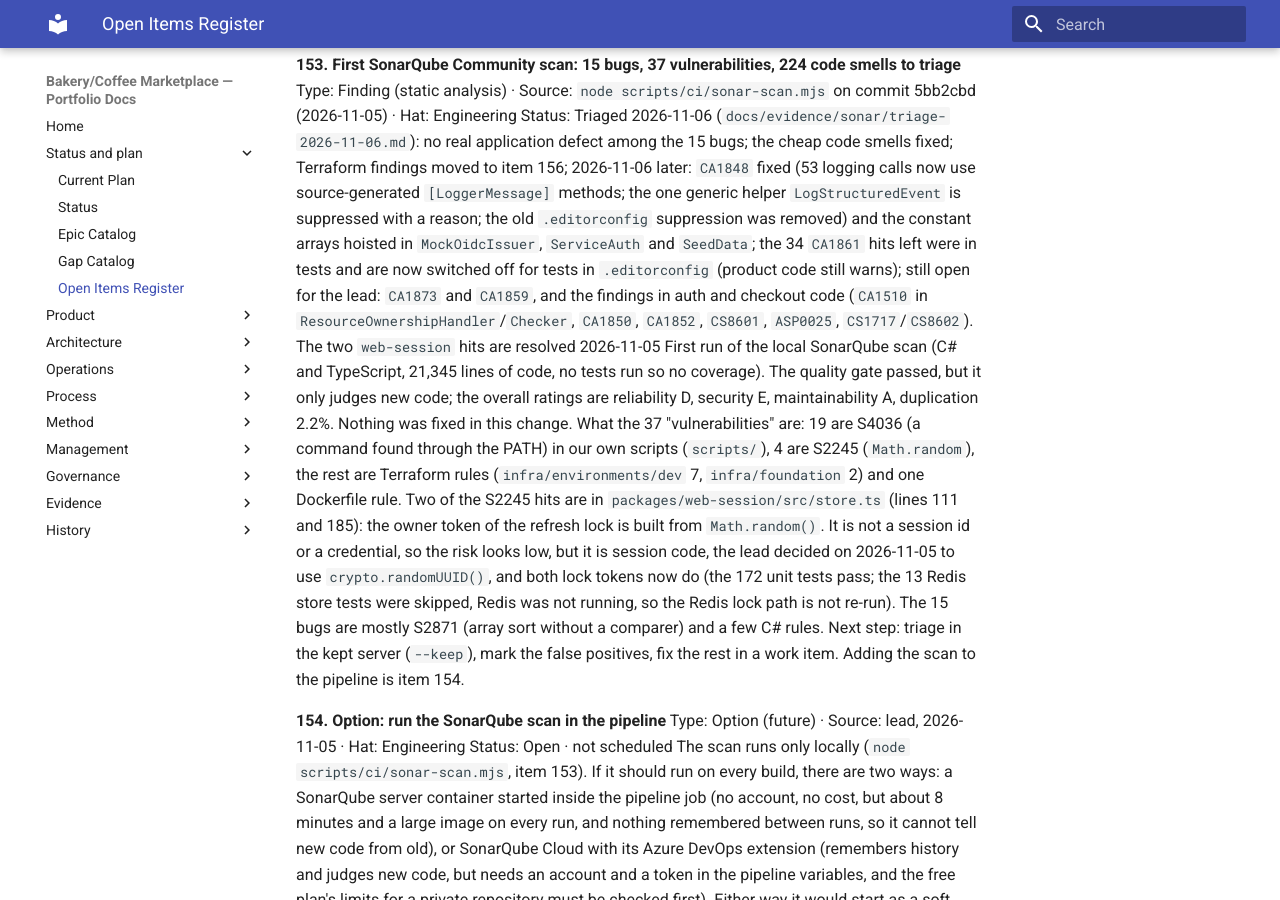
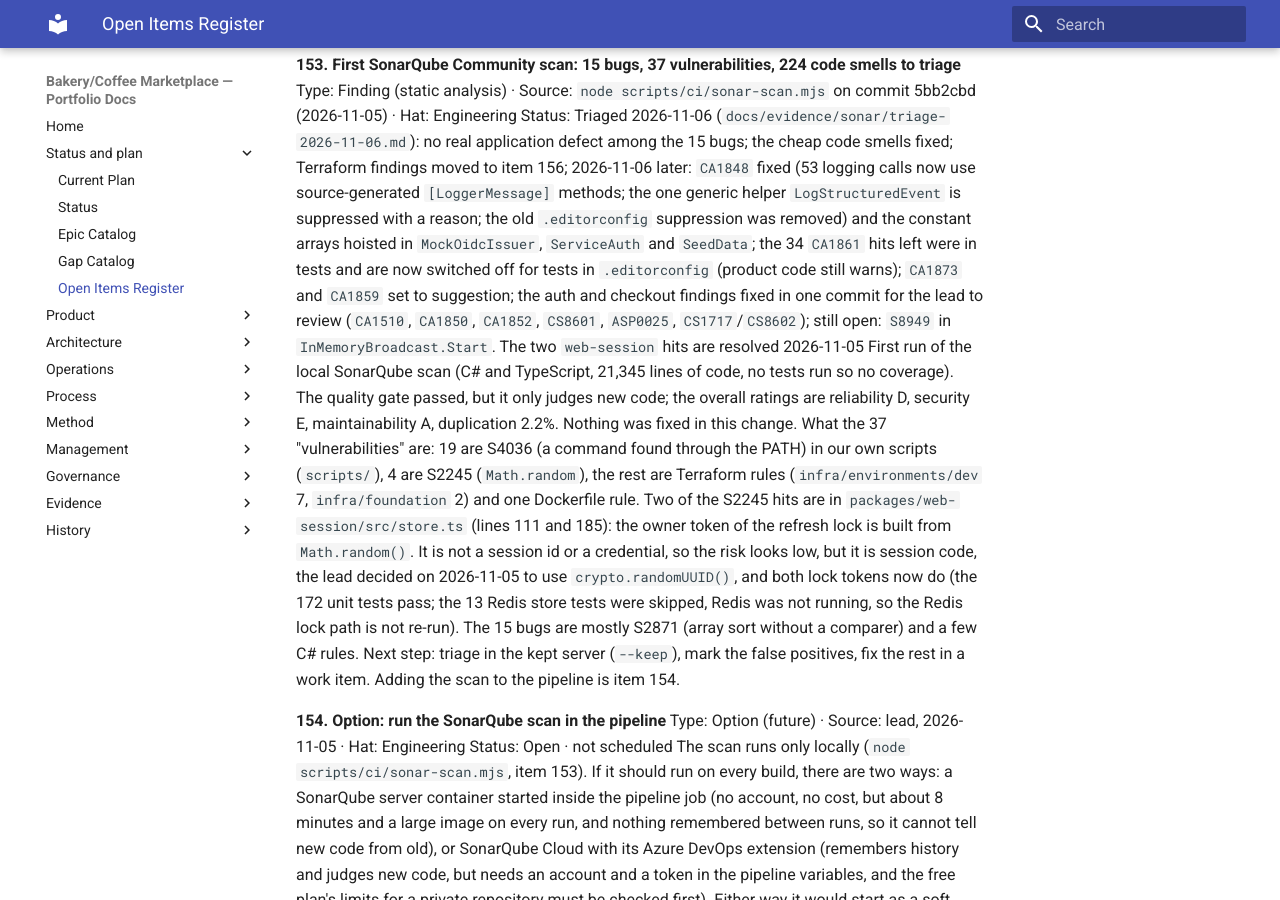
Before and after one commit to benjamin-hedrick/bakery-marketplace, an MkDocs documentation site: the page built from docs/governance/open-items-register.md, in a window 1280 px wide and 900 px high, scrolled down 53269 px. Built offline with MkDocs 1.6.1 and Material for MkDocs 9.7.7, drawn with Linux system fonts in a browser that asks for light colours.

Commit message:
Register 153: analyzer rules decided, auth bundle committed for review
Co-Authored-By: Claude Sonnet 5.5 <noreply@anthropic.com>

```diff
--- a/docs/governance/open-items-register.md
+++ b/docs/governance/open-items-register.md
@@ -845,7 +845,7 @@ When the BFF answers UNAUTHENTICATED, the app renews the access token once and r
 
 **153. First SonarQube Community scan: 15 bugs, 37 vulnerabilities, 224 code smells to triage**
 Type: Finding (static analysis) · Source: `node scripts/ci/sonar-scan.mjs` on commit 5bb2cbd (2026-11-05) · Hat: Engineering
-Status: Triaged 2026-11-06 (`docs/evidence/sonar/triage-2026-11-06.md`): no real application defect among the 15 bugs; the cheap code smells fixed; Terraform findings moved to item 156; 2026-11-06 later: `CA1848` fixed (53 logging calls now use source-generated `[LoggerMessage]` methods; the one generic helper `LogStructuredEvent` is suppressed with a reason; the old `.editorconfig` suppression was removed) and the constant arrays hoisted in `MockOidcIssuer`, `ServiceAuth` and `SeedData`; the 34 `CA1861` hits left were in tests and are now switched off for tests in `.editorconfig` (product code still warns); still open for the lead: `CA1873` and `CA1859`, and the findings in auth and checkout code (`CA1510` in `ResourceOwnershipHandler`/`Checker`, `CA1850`, `CA1852`, `CS8601`, `ASP0025`, `CS1717`/`CS8602`). The two `web-session` hits are resolved 2026-11-05
+Status: Triaged 2026-11-06 (`docs/evidence/sonar/triage-2026-11-06.md`): no real application defect among the 15 bugs; the cheap code smells fixed; Terraform findings moved to item 156; 2026-11-06 later: `CA1848` fixed (53 logging calls now use source-generated `[LoggerMessage]` methods; the one generic helper `LogStructuredEvent` is suppressed with a reason; the old `.editorconfig` suppression was removed) and the constant arrays hoisted in `MockOidcIssuer`, `ServiceAuth` and `SeedData`; the 34 `CA1861` hits left were in tests and are now switched off for tests in `.editorconfig` (product code still warns); `CA1873` and `CA1859` set to suggestion; the auth and checkout findings fixed in one commit for the lead to review (`CA1510`, `CA1850`, `CA1852`, `CS8601`, `ASP0025`, `CS1717`/`CS8602`); still open: `S8949` in `InMemoryBroadcast.Start`. The two `web-session` hits are resolved 2026-11-05
 First run of the local SonarQube scan (C# and TypeScript, 21,345 lines of code, no tests run so no coverage). The quality gate passed, but it only judges new code; the overall ratings are reliability D, security E, maintainability A, duplication 2.2%. Nothing was fixed in this change. What the 37 "vulnerabilities" are: 19 are S4036 (a command found through the PATH) in our own scripts (`scripts/`), 4 are S2245 (`Math.random`), the rest are Terraform rules (`infra/environments/dev` 7, `infra/foundation` 2) and one Dockerfile rule. Two of the S2245 hits are in `packages/web-session/src/store.ts` (lines 111 and 185): the owner token of the refresh lock is built from `Math.random()`. It is not a session id or a credential, so the risk looks low, but it is session code, the lead decided on 2026-11-05 to use `crypto.randomUUID()`, and both lock tokens now do (the 172 unit tests pass; the 13 Redis store tests were skipped, Redis was not running, so the Redis lock path is not re-run). The 15 bugs are mostly S2871 (array sort without a comparer) and a few C# rules. Next step: triage in the kept server (`--keep`), mark the false positives, fix the rest in a work item. Adding the scan to the pipeline is item 154.
 
 **154. Option: run the SonarQube scan in the pipeline**
```
